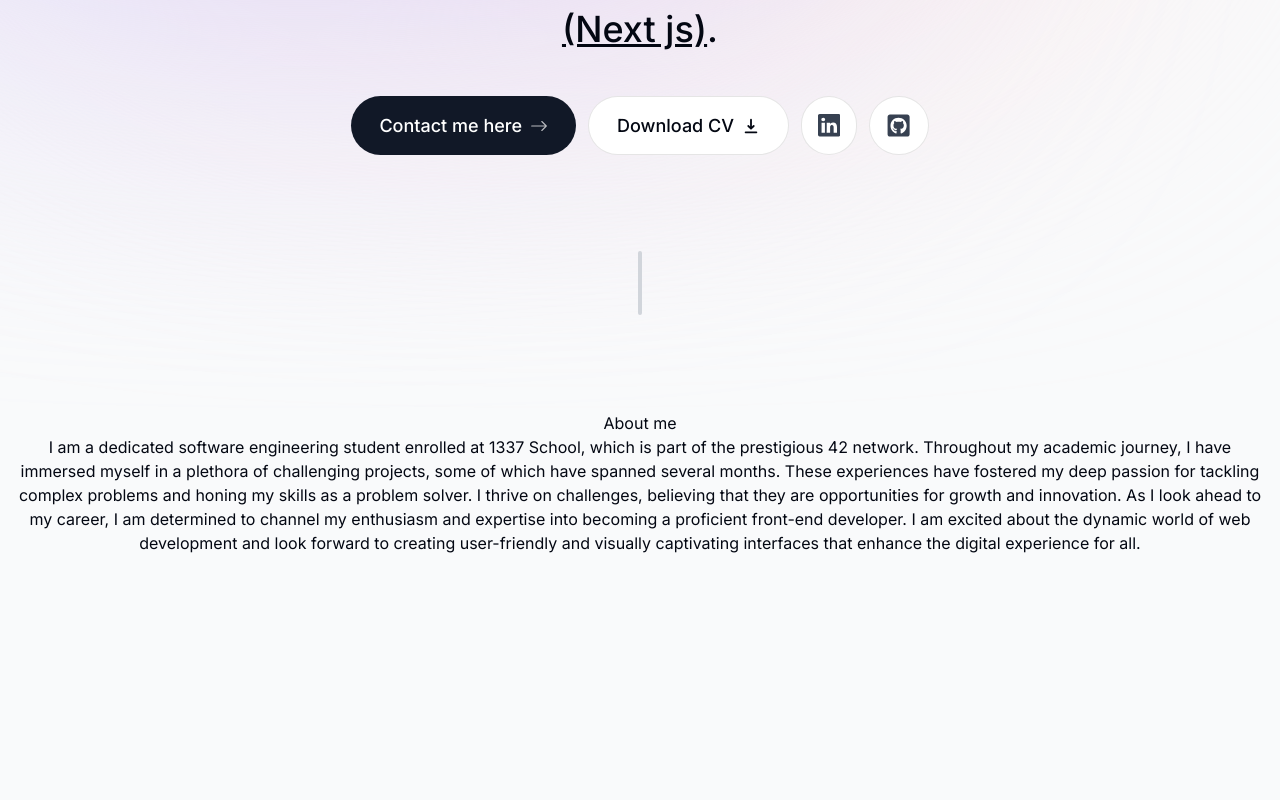
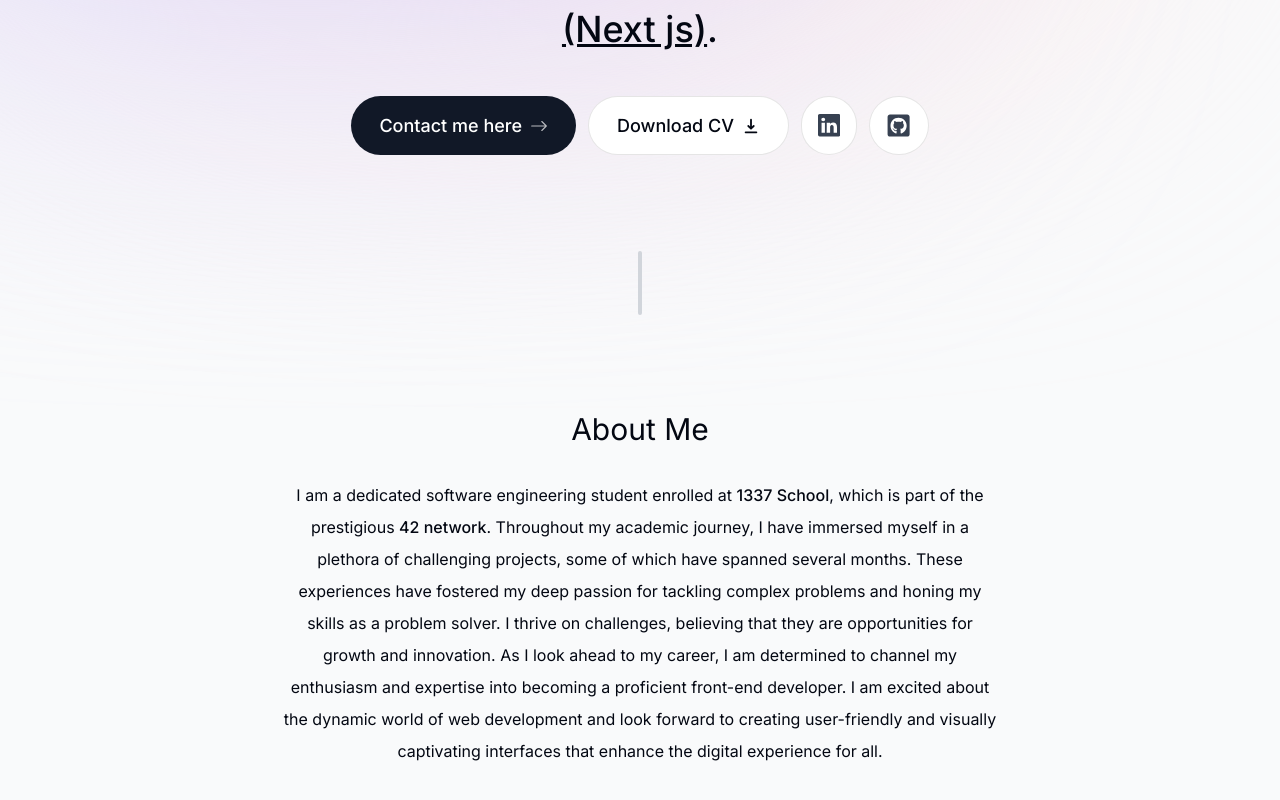
Before and after one commit to mmardi01/my-website, a Next.js app: page / in a window 1280 px wide. Shown: the part 422-1222 px from the top of the page. Before the commit the page ends 1137 px from the top, so only its background shows below. Built offline with nearby package versions, Linux system fonts and the light colour scheme.

Commit message:
done with about me

```diff
--- a/components/About.tsx
+++ b/components/About.tsx
@@ -1,19 +1,36 @@
+"use client"
 import React from 'react'
+import SectionHeading from './SectionHeading'
+import {motion} from 'framer-motion'
 
 export default function About() {
   return (
-  <section className='text-center mb-28 sm:mb-40'>
-    <h2>About me</h2>
-    <p>
-      I am a dedicated software engineering student enrolled at 1337 School,
-      which is part of the prestigious 42 network. Throughout my academic journey,
+  <motion.section
+  initial={{
+    opacity:0,
+    y:100
+  }}
+  animate={{
+    opacity:1,
+    y:0
+  }}
+  transition={{
+    delay:0.175
+  }}
+  className='text-center mb-28 sm:mb-40 max-w-[45rem] leading-8'>
+    <SectionHeading>About Me</SectionHeading>
+    <motion.p
+      className='mb-8'
+    >
+      I am a dedicated software engineering student enrolled at <span className='font-medium'>1337 School</span>,
+      which is part of the prestigious <span className='font-medium'>42 network</span>. Throughout my academic journey,
       I have immersed myself in a plethora of challenging projects,
       some of which have spanned several months.
       These experiences have fostered my deep passion for tackling complex problems and honing my skills as a problem solver.
       I thrive on challenges, believing that they are opportunities for growth and innovation. As I look ahead to my career,
       I am determined to channel my enthusiasm and expertise into becoming a proficient front-end developer.
       I am excited about the dynamic world of web development and look forward to creating user-friendly and visually captivating interfaces that enhance the digital experience for all.
-    </p>
-  </section>
+    </motion.p>
+  </motion.section>
   )
 }
--- a/components/Intro.tsx
+++ b/components/Intro.tsx
@@ -10,7 +10,7 @@
 
 export default function Intro() {
   return (
-    <section className='max-w-[50rem] text-center'>
+    <section className='max-w-[50rem] text-center sm:mb-0 mb-5'>
       <div className='flex justify-center'>
         <motion.div className='relative'
           initial={{ opacity: 0, scale: 0 }}
--- /dev/null
+++ b/components/SectionHeading.tsx
@@ -0,0 +1,14 @@
+"use client"
+import React from 'react'
+
+type SectiontHeadingProps = {
+    children: React.ReactNode;
+}
+
+export default function SectionHeading({ children } : SectiontHeadingProps) {
+  return (
+        <h2 className='text-3xl font-mediim capitalize mb-8'>
+            {children}
+        </h2>
+    )
+}
```
